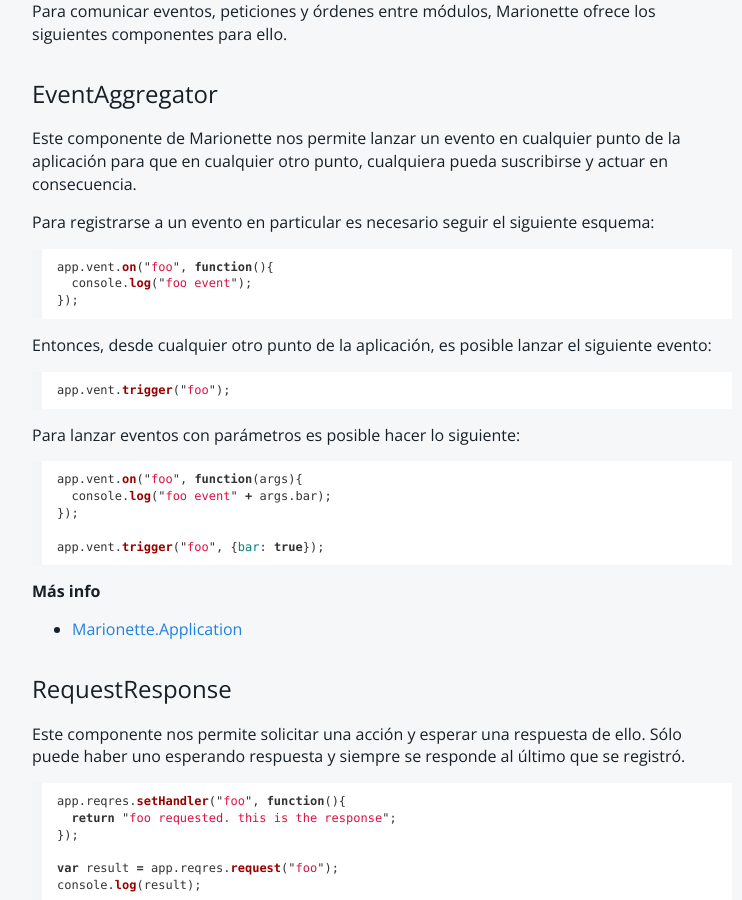
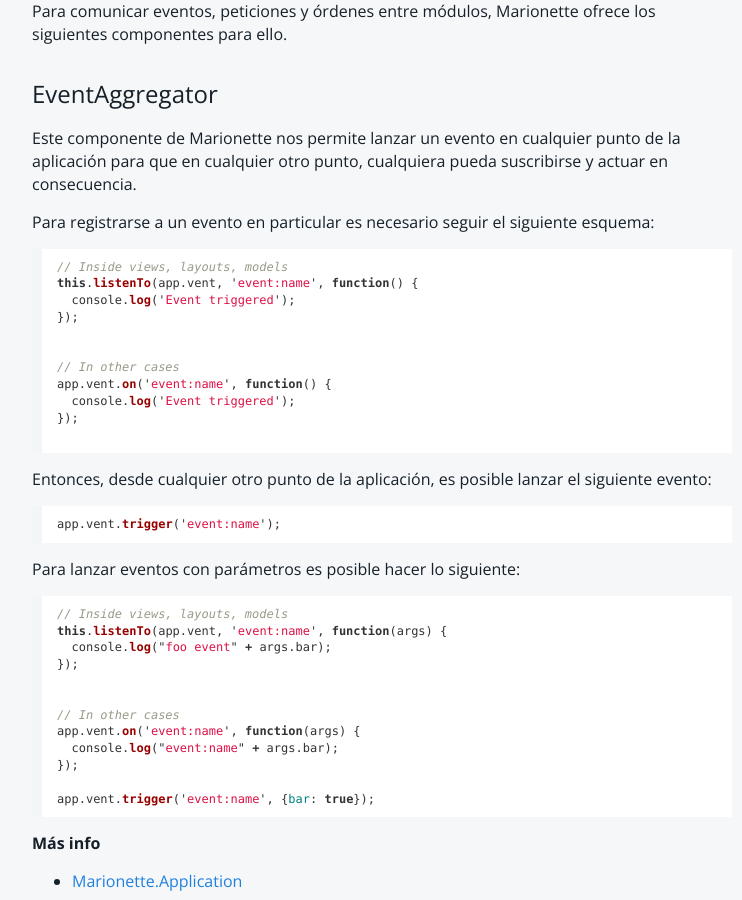
Before and after one commit to bq-devtools/corejs-doc, a Jekyll site: the page built from modules_development/index.md, in a window 1280 px wide and 900 px high, scrolled down 10991 px. Shown: the whole window, without its empty margins (258-1000 px from the left). Built offline with Jekyll 4.4.1, drawn with Linux system fonts in a browser that asks for light colours; Markdown is read by kramdown in place of the engine named in the settings.

Commit message:
module event communication updated

````diff
--- a/modules_development/index.md
+++ b/modules_development/index.md
@@ -556,25 +556,40 @@ Este componente de Marionette nos permite lanzar un evento en cualquier punto de
 Para registrarse a un evento en particular es necesario seguir el siguiente esquema:
 
 ```javascript
-app.vent.on("foo", function(){
-  console.log("foo event");
+// Inside views, layouts, models
+this.listenTo(app.vent, 'event:name', function() {
+  console.log('Event triggered');
 });
+
+
+// In other cases
+app.vent.on('event:name', function() {
+  console.log('Event triggered');
+});
+
 ```
 
 Entonces, desde cualquier otro punto de la aplicación, es posible lanzar el siguiente evento:
 
 ```javascript
-app.vent.trigger("foo");
+app.vent.trigger('event:name');
 ```
 
 Para lanzar eventos con parámetros es posible hacer lo siguiente:
 
 ```javascript
-app.vent.on("foo", function(args){
+// Inside views, layouts, models
+this.listenTo(app.vent, 'event:name', function(args) {
   console.log("foo event" + args.bar);
 });
 
-app.vent.trigger("foo", {bar: true});
+
+// In other cases
+app.vent.on('event:name', function(args) {
+  console.log("event:name" + args.bar);
+});
+
+app.vent.trigger('event:name', {bar: true});
 ```
 
 **Más info**
````
